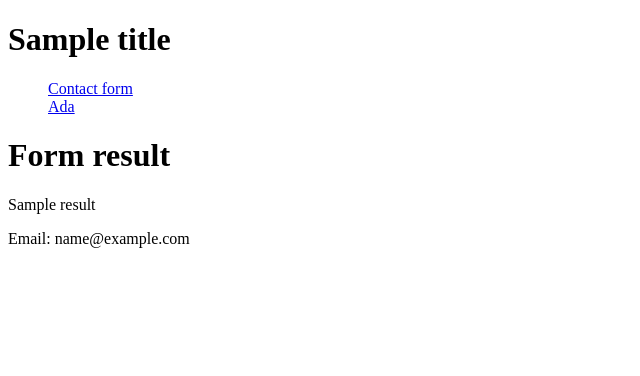
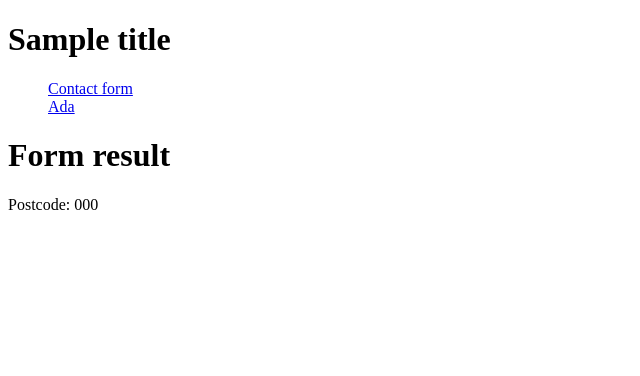
Before and after one commit to KatharinaWiedmann/flask_deployment, a Flask app: template templates/confirmation.html in a window 1280 px wide. Shown: the top 376 px of the page, without its empty margins (0-640 px from the left). Run offline with Flask 2, Linux system fonts and the light colour scheme; the template is opened without the code that fills it: most values are stand-ins (such as "Sample title", 1, 10 or a date in 2020).

Commit message:
Testing commit before working on contact page etc.

```diff
--- a/app.py
+++ b/app.py
@@ -1,3 +1,4 @@
+
 # -*- coding: utf-8 -*-
 """
 Created on Wed Jan 16 09:37:10 2019
--- a/templates/confirmation.html
+++ b/templates/confirmation.html
@@ -1,6 +1,5 @@
 {% extends "layout.html" %}
 {% block content %}
     <h1>Form result</h1>
-    <p>{{result}}</p>
-    <p>Email: {{email}}</p>
+    <p>Postcode: {{postcode}}</p>
 {% endblock %}
```
